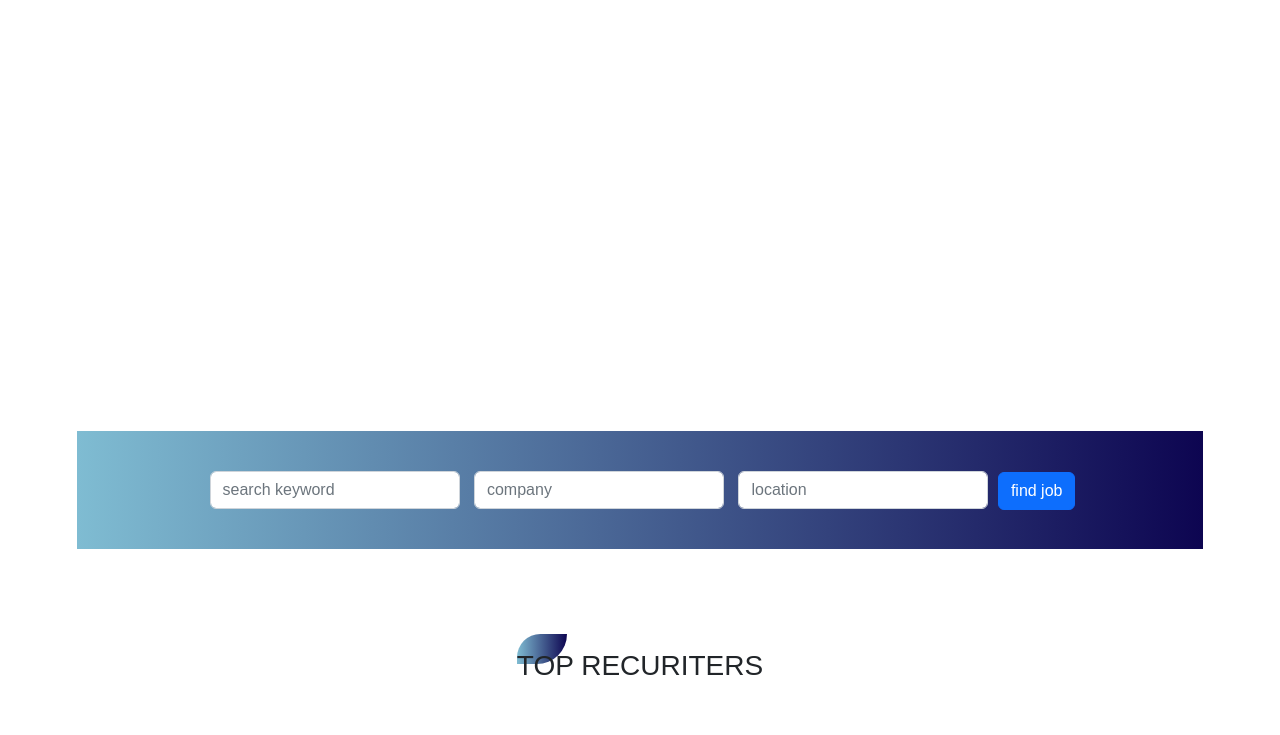
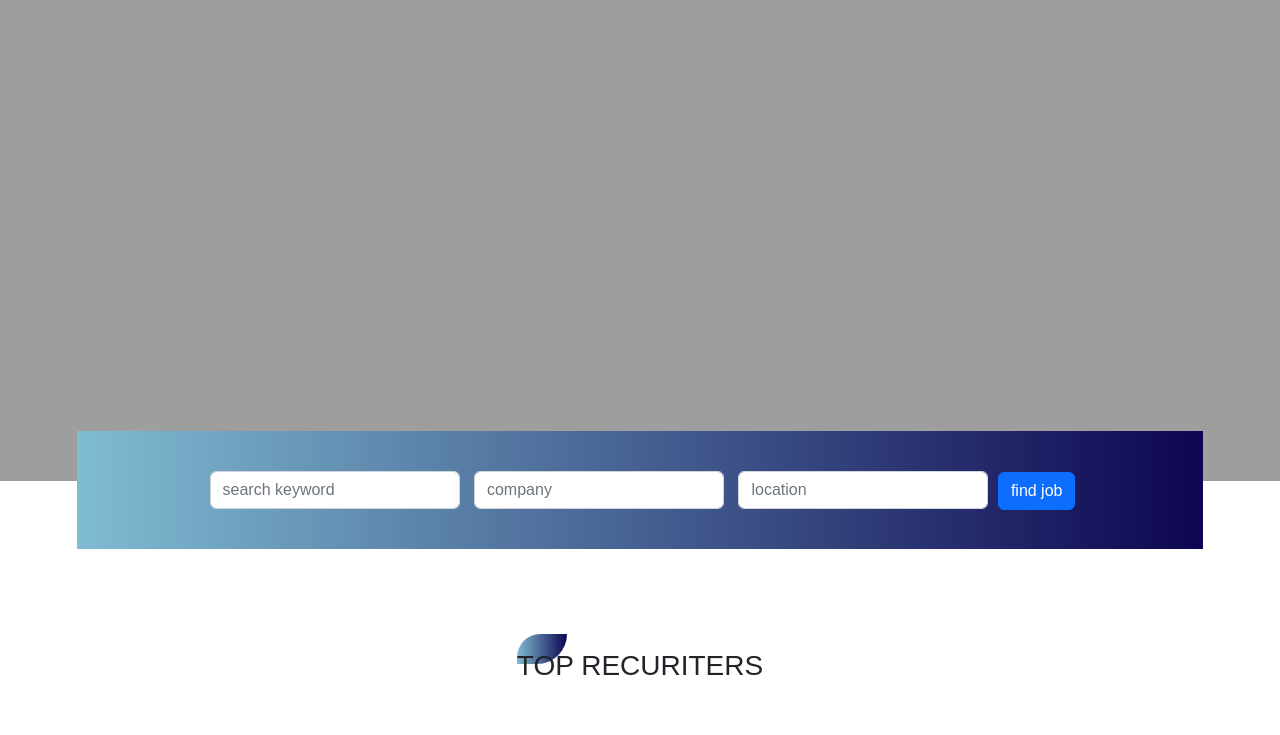
Before and after one commit to mohitg5000/Project-2-Job-Template-, a plain HTML site: page index.html in a window 1280 px wide. Shown: the part 308-1043 px from the top of the page. Drawn offline with nearby package versions, Linux system fonts and the light colour scheme; the site is published under a folder, as on GitHub Pages, so addresses that start at the root find nothing.

Commit message:
Update style.css

```diff
--- a/style.css
+++ b/style.css
@@ -32,7 +32,7 @@
     height:90vh;
     color: rgb(248, 246, 246) !important;
     background-size:cover;
-    background-image: url("/images/banner-image.jpg");
+    background-image: url("images/banner-image.jpg");
 
 }
 .banner h1{
```
